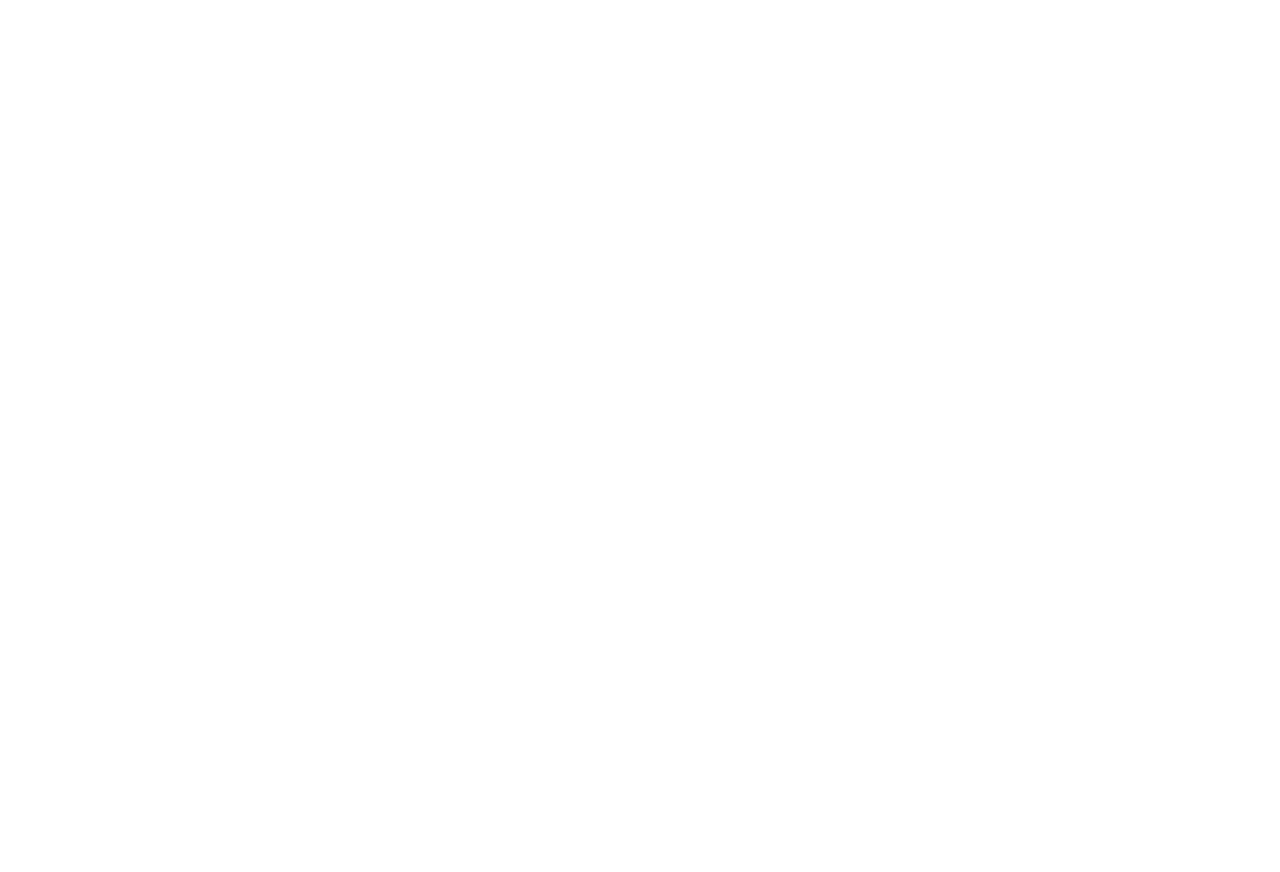
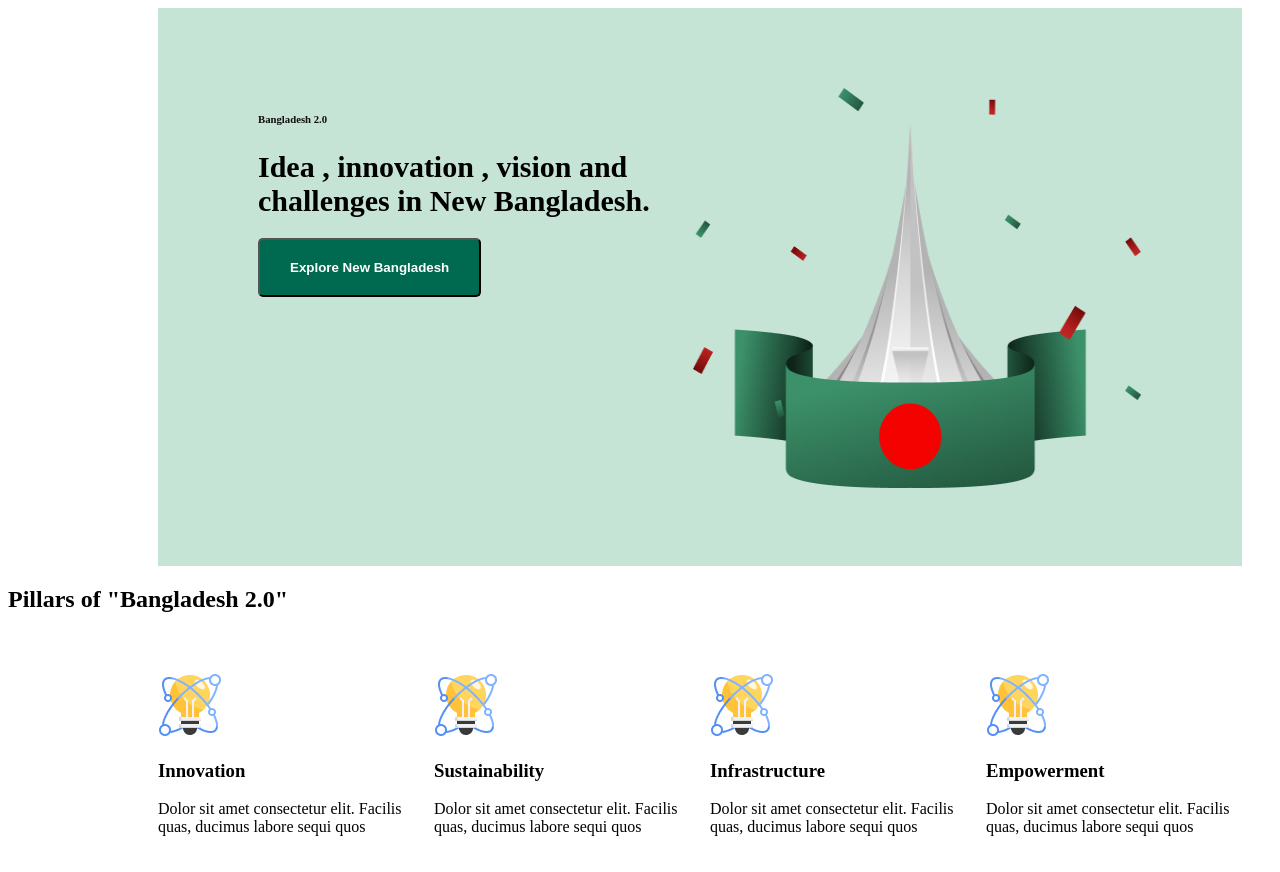
Before and after one commit to hassnat774/Assignment-1, a plain HTML site: page index.html in a window 1280 px wide. Before the commit the page ends 800 px from the top, so only its background shows below. Drawn offline with Linux system fonts and the light colour scheme.

Commit message:
First assignment

```diff
--- /dev/null
+++ b/Style/Style.css
@@ -0,0 +1,51 @@
+.header-background{
+    margin: auto;
+}
+
+
+
+
+
+
+
+
+.banner{
+    display: flex;
+    background-color: #C6E4D6;
+    justify-content: space-between;
+    margin: 0 30px 0 150px;
+    padding: 80px 100px 78px 100px;
+}
+.banner-title{
+    color: #0E0E0E;
+}
+.banner-description{
+    font-size: 15px;
+    font-weight: 622;
+
+}
+.banner-content{
+    max-width: 450px;
+}
+.banner-pic{
+    width: 450px;
+    height: 400px ;
+}
+.btn-primary{
+    padding: 20px 30px;
+    font-weight: bold;
+    color: white;
+    background-color: #006A50;
+    border-radius: 5px;
+}
+/*.missions{
+    border-radius: 10px;
+    padding: 130px 180px;
+    text-align: ;
+} */
+.mission-content{
+    display: flex;
+    justify-content: space-between;
+    gap: 20px;
+    margin: 60px 30px 20px 150px;
+}
--- a/index.html
+++ b/index.html
@@ -3,9 +3,63 @@
 <head>
     <meta charset="UTF-8">
     <meta name="viewport" content="width=device-width, initial-scale=1.0">
-    <title>Document</title>
+
+    <title>First Assignment</title>
+    <link rel="stylesheet" href="Style/Style.css">
 </head>
-<body>
+<body class="open-sans-Normal">
+    <header class="header-background">
+        <div class="banner">
+          <div class="banner-content">
+           <h6 class="banner-title">Bangladesh 2.0</h6>
+           <div class="banner-description">
+           <h1 >Idea , innovation ,
+            vision and challenges in New Bangladesh.</h1>
+            </div>
+            <button class="btn-primary">Explore New Bangladesh</button>
+          </div>
+            <img class="banner-pic" src="assets/hero.png" alt="">
 
+        </div>
+
+    </header>
+    <main>
+        <section class="Missions">
+            <div class="mission-title">
+                <H1>Pillars of "Bangladesh 2.0"</H1>
+            </div>
+            <div class="mission-content">
+                <div class="div">
+                    <img src="assets/card-icon.png" alt="">
+                    <h3 class="sub-title">Innovation</h3>
+                    <p class="title-description">Dolor sit amet consectetur elit. Facilis quas, ducimus labore sequi quos </p>
+                </div>
+                <div class="div">
+                    <img src="assets/card-icon.png" alt="">
+                    <h3 class="sub-title">Sustainability</h3>
+                    <p class="title-description">Dolor sit amet consectetur elit. Facilis quas, ducimus labore sequi quos</p>
+                </div>
+                <div class="div">
+                    <img src="assets/card-icon.png" alt="">
+                    <h3 class="sub-title">Infrastructure</h3>
+                    <p class="title-description">Dolor sit amet consectetur elit. Facilis quas, ducimus labore sequi quos</p>
+                </div>
+                <div class="div">
+                    <img src="assets/card-icon.png" alt="">
+                    <h3 class="sub-title">Empowerment</h3>
+                    <p class="title-description">Dolor sit amet consectetur elit. Facilis quas, ducimus labore sequi quos</p>
+                </div>
+
+
+            </div>
+
+        </section>
+
+
+    </main>
+    <footer>
+
+
+    </footer>
 </body>
 </html>
```
Also changed, not shown: Bangladesh 2.0.png (added), UI/banner.png (added), UI/donate.png (added), UI/news.png (added), UI/newsletter.png (added), UI/quotes.png (added), UI/vision.png (added), assets/al-jazeera.png (added), assets/card-icon.png (added), assets/facebook.png (added), assets/hero.png (added), assets/instagram.png (added), assets/quote-bg.png (added), assets/satelite.png (added), 1 more files, 2 other files.
